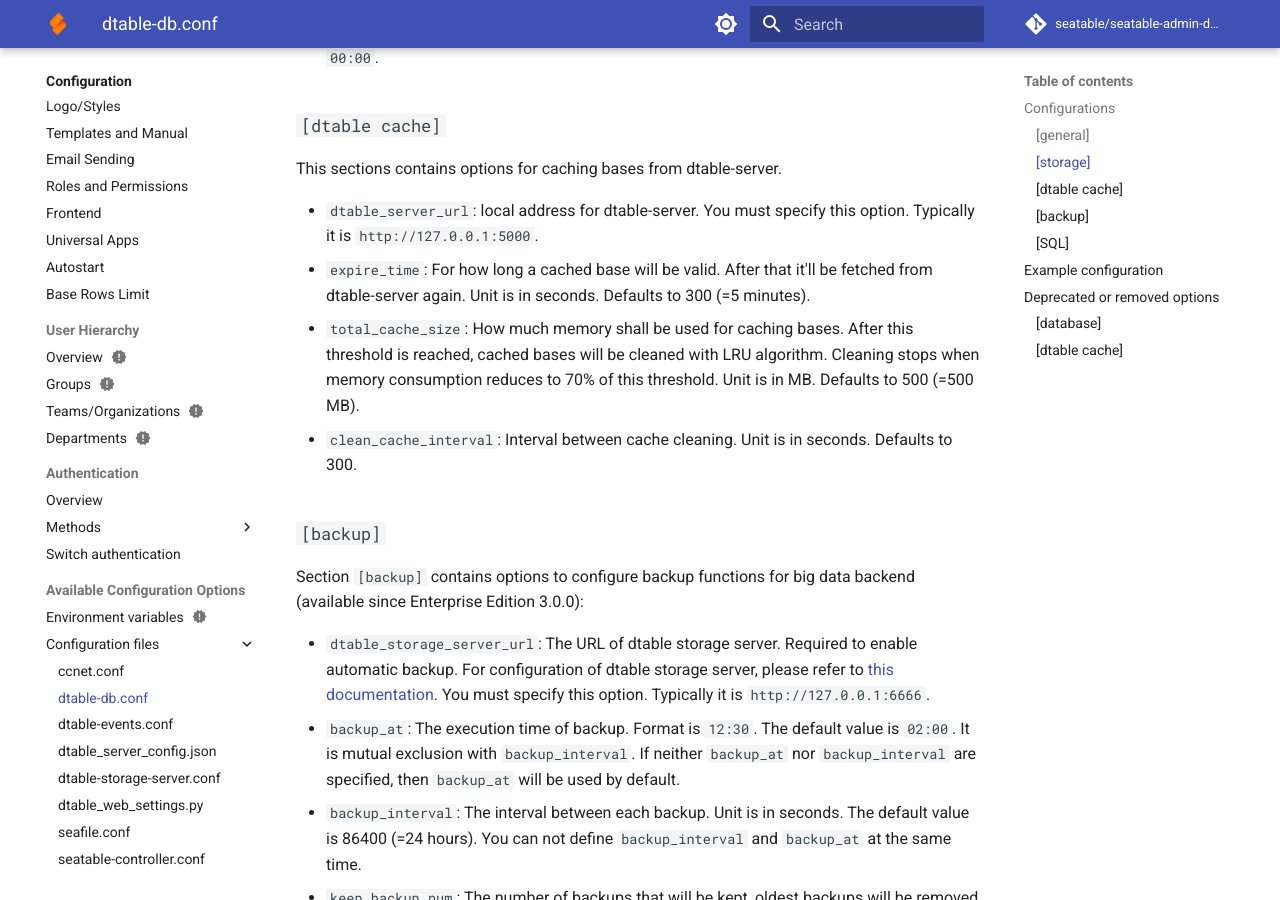
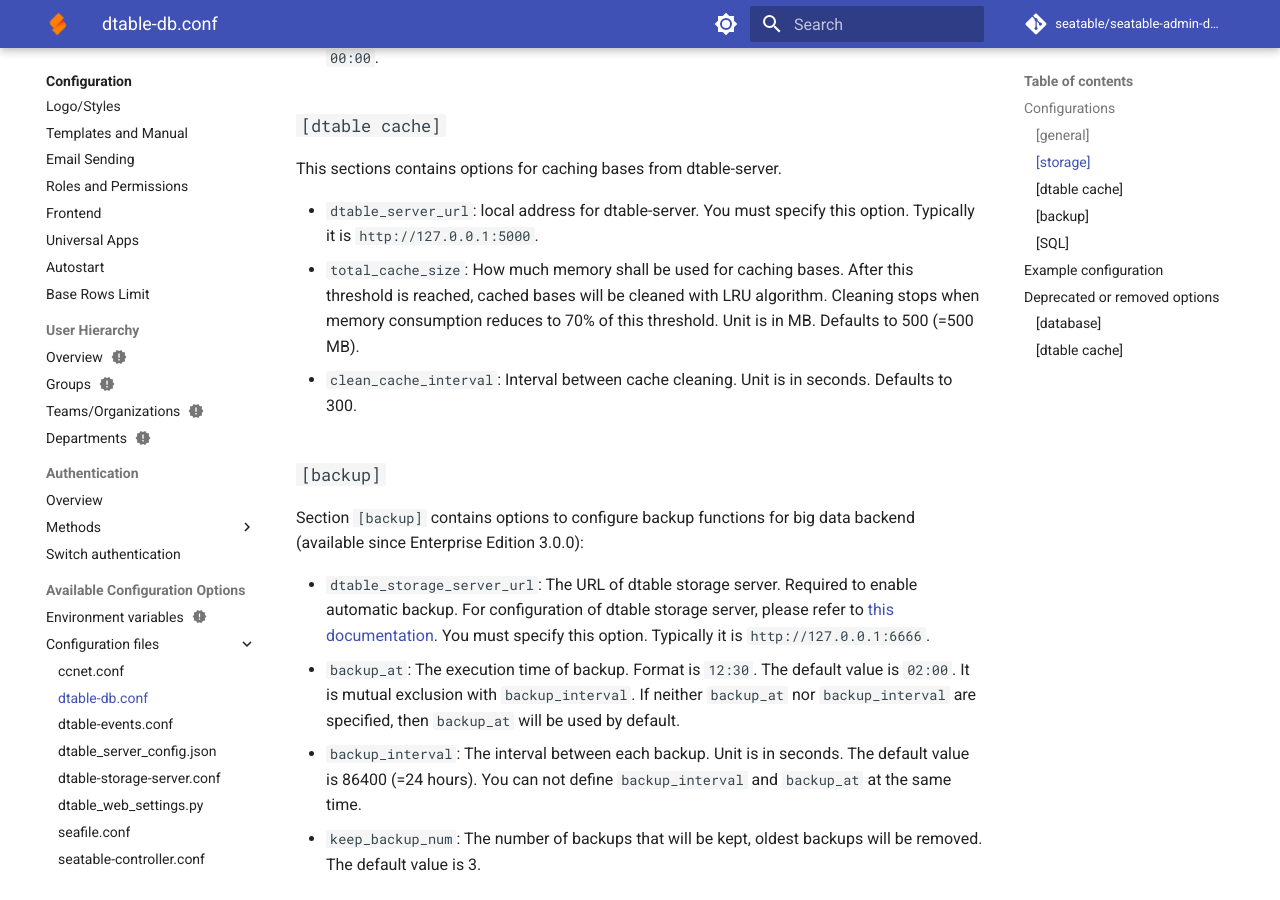
Before and after one commit to seatable/seatable-admin-docs, an MkDocs documentation site: the page built from docs/config/dtable_db_conf.md, in a window 1280 px wide and 900 px high, scrolled down 1426 px. Built offline with MkDocs 1.6.1 and Material for MkDocs 9.7.7, drawn with Linux system fonts in a browser that asks for light colours; comment, search, counter and statistics services are not loaded.

Commit message:
Update dtable_db_conf.md
remove cache expire_time option, which has long been removed.

```diff
--- a/docs/config/dtable_db_conf.md
+++ b/docs/config/dtable_db_conf.md
@@ -35,7 +35,6 @@
 This sections contains options for caching bases from dtable-server.
 
 - `dtable_server_url`: local address for dtable-server. You must specify this option. Typically it is `http://127.0.0.1:5000`.
-- `expire_time`: For how long a cached base will be valid. After that it'll be fetched from dtable-server again. Unit is in seconds. Defaults to 300 (=5 minutes).
 - `total_cache_size`: How much memory shall be used for caching bases. After this threshold is reached, cached bases will be cleaned with LRU algorithm. Cleaning stops when memory consumption reduces to 70% of this threshold. Unit is in MB. Defaults to 500 (=500 MB).
 - `clean_cache_interval`: Interval between cache cleaning. Unit is in seconds. Defaults to 300.
 
```
